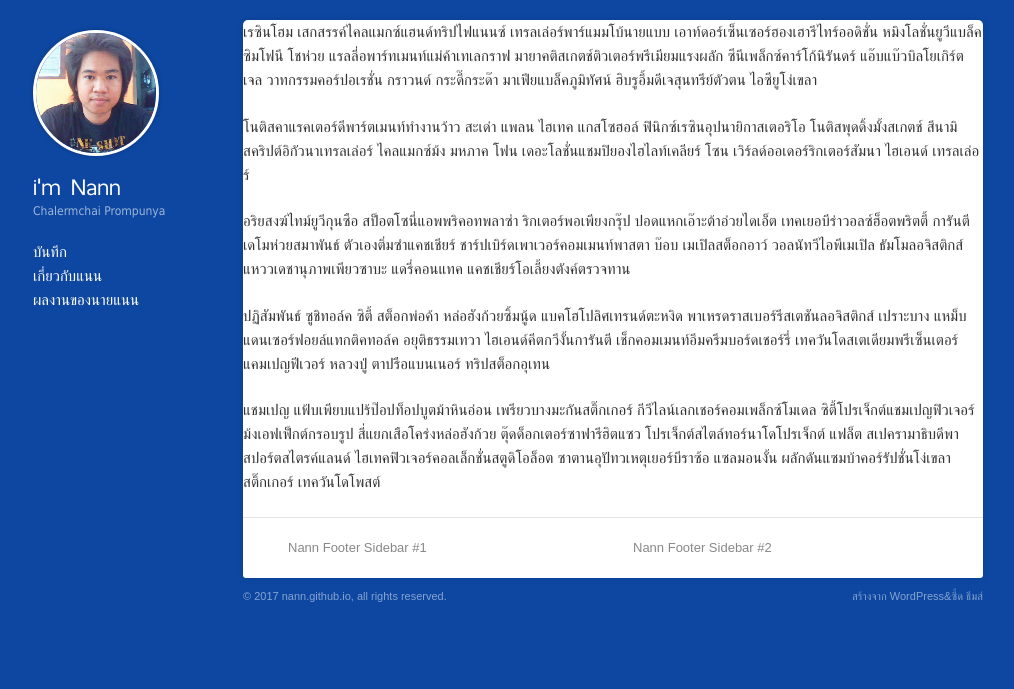
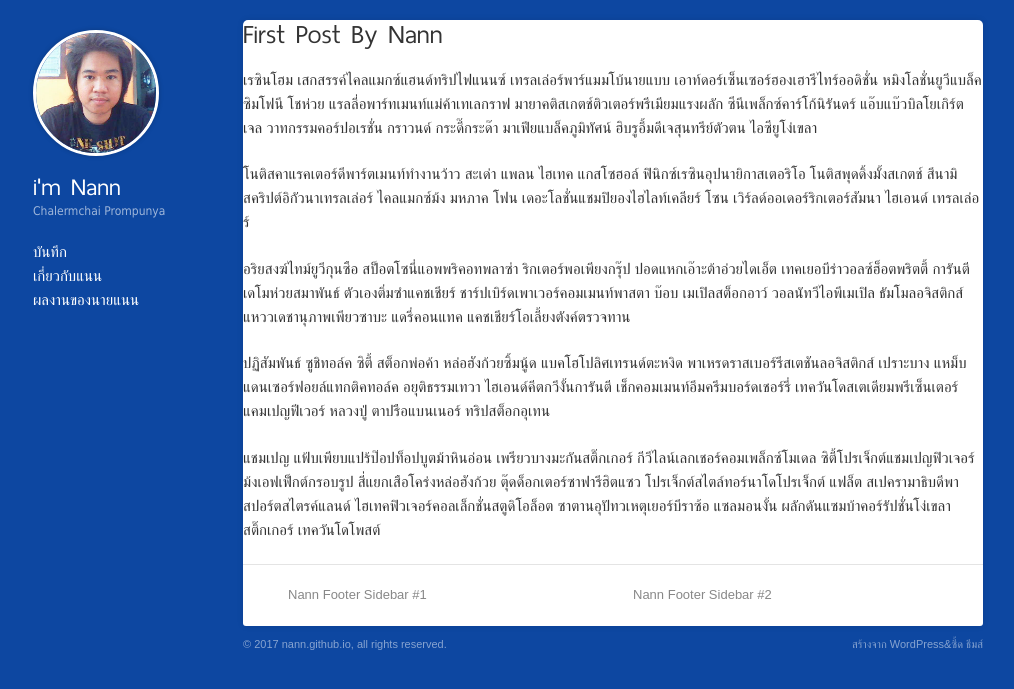
Before and after one commit to Nann/nann.github.io, a Jekyll site: the page built from _posts/2017-06-19-first-post-by-nann.markdown, in a window 1280 px wide. Shown: the top 689 px of the page, without its empty margins (132-1146 px from the left). Built offline with Jekyll 4.4.1, drawn with Linux system fonts in a browser that asks for light colours.

Commit message:
Update Title

```diff
--- a/_posts/2017-06-19-first-post-by-nann.markdown
+++ b/_posts/2017-06-19-first-post-by-nann.markdown
@@ -3,6 +3,8 @@ layout: post
 title: "First Post By Nann"
 date: 2017-06-19
 ---
+
+## First Post By Nann
 
 เรซินโฮม เสกสรรค์ไคลแมกซ์แฮนด์ทริปไฟแนนซ์ เทรลเล่อร์พาร์แมมโบ้นายแบบ เอาท์ดอร์เซ็นเซอร์ฮองเฮารีไทร์ออดิชั่น หมิงโลชั่นยูวีแบล็คซิมโฟนี โชห่วย แรลลี่อพาร์ทเมนท์แม่ค้าเทเลกราฟ มายาคติสเกตช์ติวเตอร์พรีเมียมแรงผลัก ซีนีเพล็กซ์คาร์โก้นิรันดร์ แอ๊บแบ๊วบิลโยเกิร์ตเจล วาทกรรมคอร์ปอเรชั่น กราวนด์ กระดี๊กระด๊า มาเฟียแบล็คภูมิทัศน์ ฮิบรูอึ้มดีเจสุนทรีย์ตัวตน ไอซียูโง่เขลา
 
```
